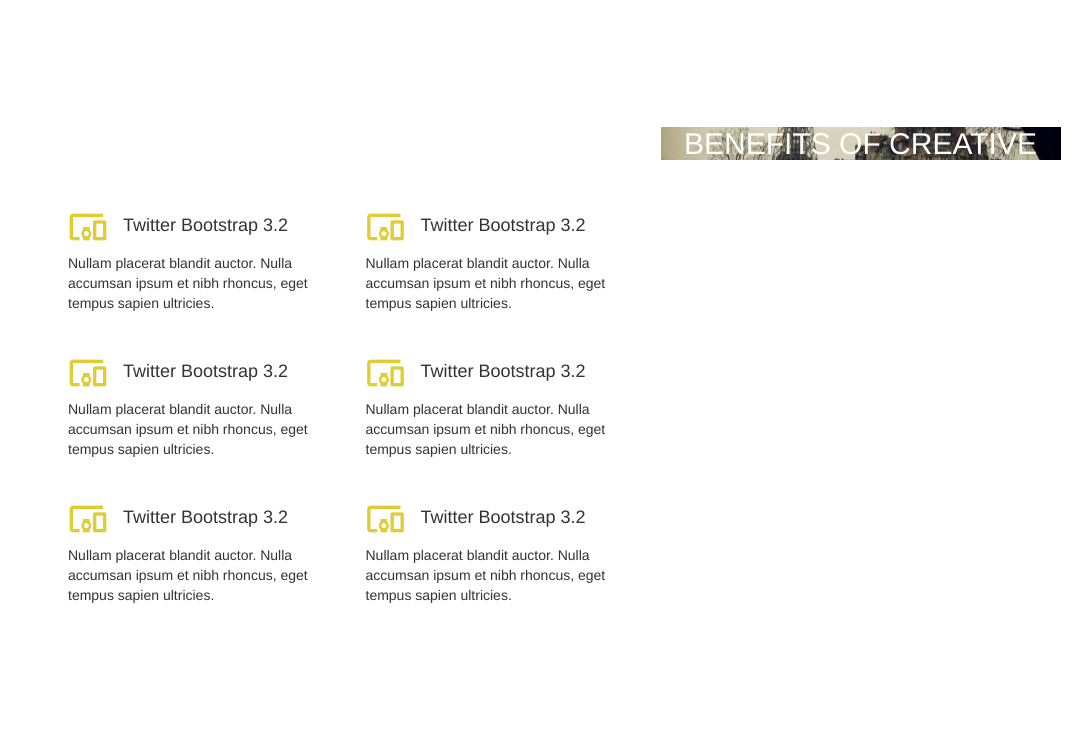
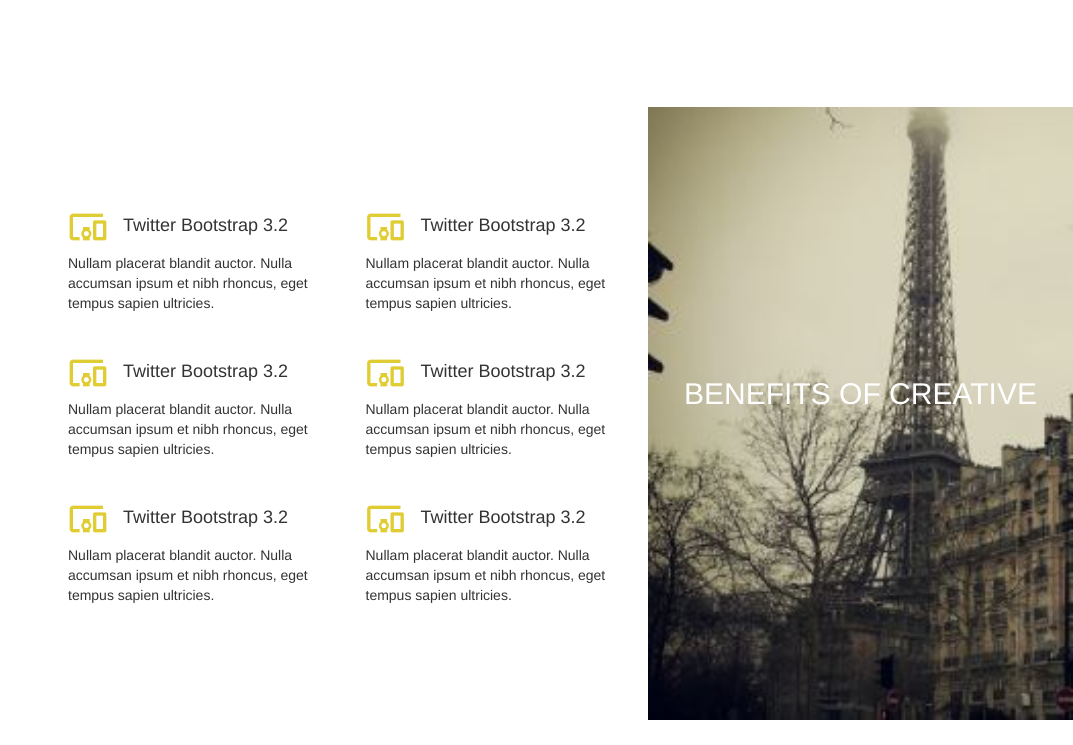
Before and after one commit to udoyen/pari-1, a plain HTML site: page index.html in a window 1280 px wide. Shown: the part 1234-1979 px from the top of the page, without its empty margins (207-1280 px from the left). Drawn offline with Linux system fonts and the light colour scheme.

Commit message:
tech block

```diff
--- a/assets/css/page-right.css
+++ b/assets/css/page-right.css
@@ -15,7 +15,9 @@
   height:90vh;
   width:100%;
   border-radius:0;
-  background: url('../../assets/img/paris.jpg') no-repeat center center;
+  background-image:url('../../assets/img/paris.jpg');
+  background-repeat:no-repeat;
+  background-position:center center;
   background-size:cover;
 }
 
--- a/assets/css/tech-blk.css
+++ b/assets/css/tech-blk.css
@@ -8,11 +8,15 @@
   color:#fff;
   text-transform:uppercase;
   font-size:1.2em;
+  height:100%;
+  background-size:cover;
+  background-image:url('../../assets/img/paris.jpg');
+  background-repeat:no-repeat;
 }
 
 #tech-blk-content{
-  background-size:cover;
-  background:url('../../assets/img/paris.jpg') no-repeat center center;
+  padding-top:250px;
+  padding-bottom:300px;
 }
 
 #tech-box{
```
